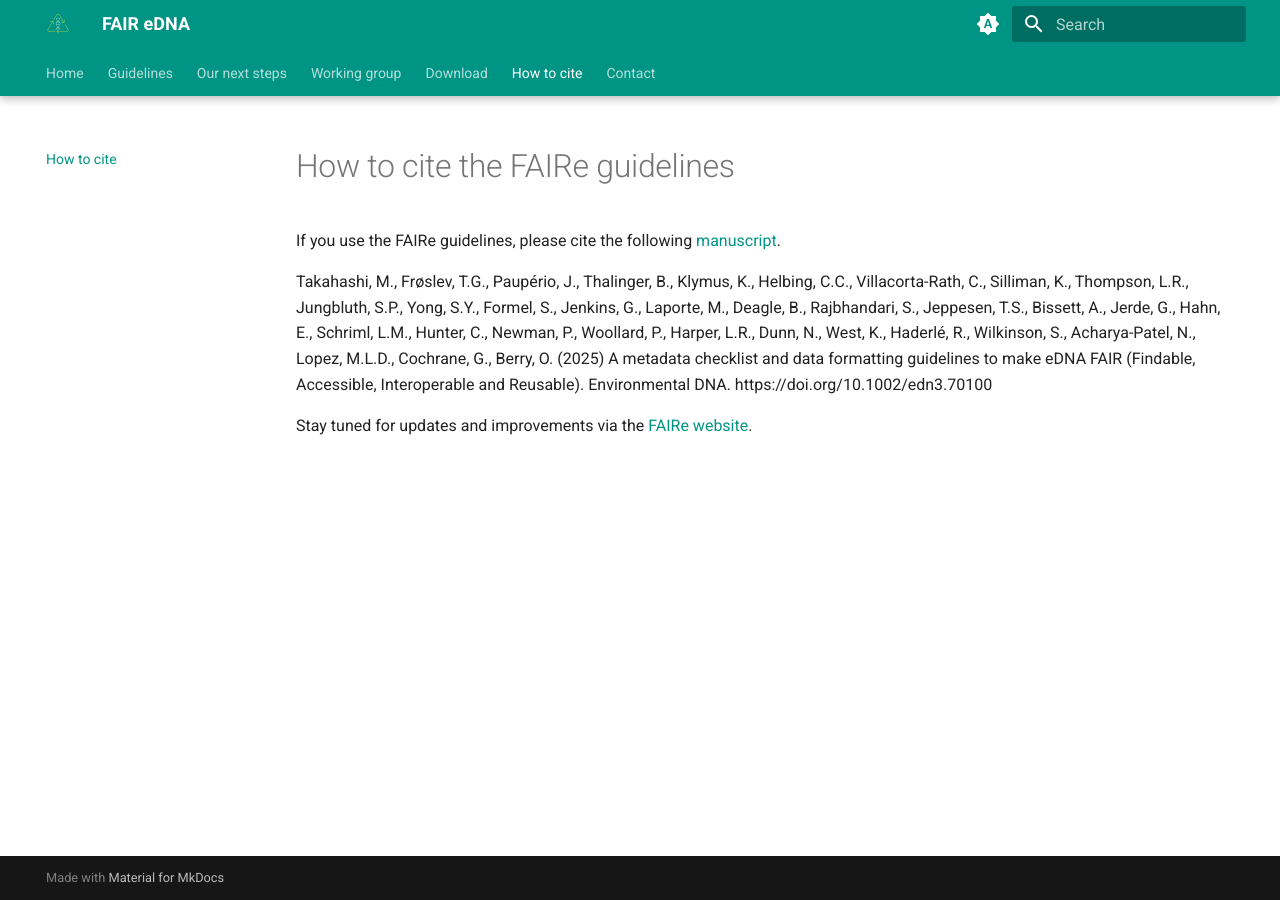
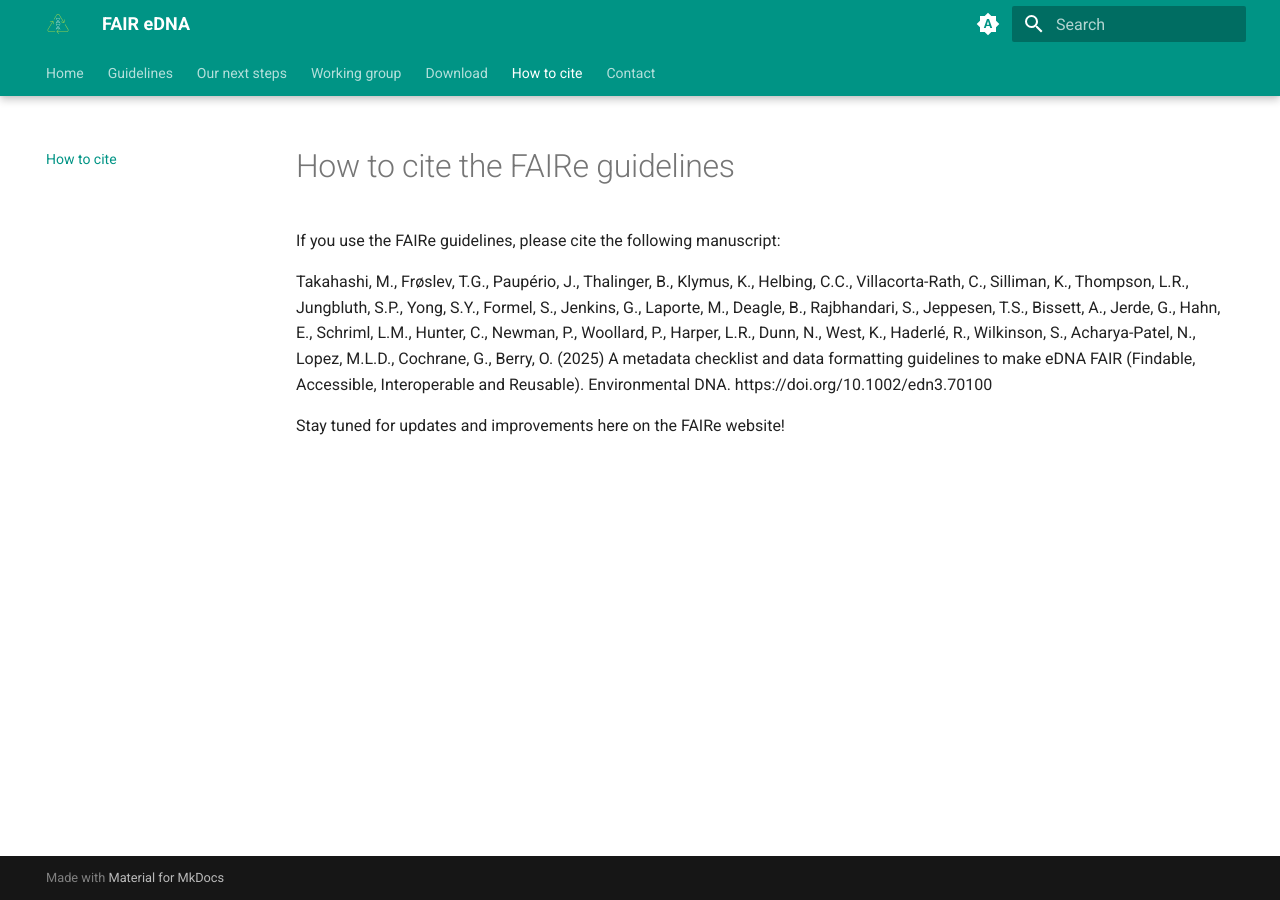
Before and after one commit to FAIR-eDNA/FAIR-eDNA.github.io, an MkDocs documentation site: the page built from docs/citation.md, in a window 1280 px wide. Built offline with MkDocs 1.6.1 and Material for MkDocs 9.7.7, drawn with Linux system fonts in a browser that asks for light colours.

Commit message:
Update citation.md
minor rephrasing

```diff
--- a/docs/citation.md
+++ b/docs/citation.md
@@ -1,7 +1,7 @@
 # How to cite the FAIRe guidelines
 
-If you use the FAIRe guidelines, please cite the following [manuscript](https://doi.org/10.1002/edn3.70100).
+If you use the FAIRe guidelines, please cite the following manuscript:
 
 Takahashi, M., Frøslev, T.G., Paupério, J., Thalinger, B., Klymus, K., Helbing, C.C., Villacorta-Rath, C., Silliman, K., Thompson, L.R., Jungbluth, S.P., Yong, S.Y., Formel, S., Jenkins, G., Laporte, M., Deagle, B., Rajbhandari, S., Jeppesen, T.S., Bissett, A., Jerde, G., Hahn, E., Schriml, L.M., Hunter, C., Newman, P., Woollard, P., Harper, L.R., Dunn, N., West, K., Haderlé, R., Wilkinson, S., Acharya-Patel, N., Lopez, M.L.D., Cochrane, G., Berry, O. (2025) A metadata checklist and data formatting guidelines to make eDNA FAIR (Findable, Accessible, Interoperable and Reusable). Environmental DNA. https://doi.org/10.1002/edn3.70100
 
-Stay tuned for updates and improvements via the [FAIRe website](https://fair-edna.github.io/index.html).
+Stay tuned for updates and improvements here on the FAIRe website!
```
